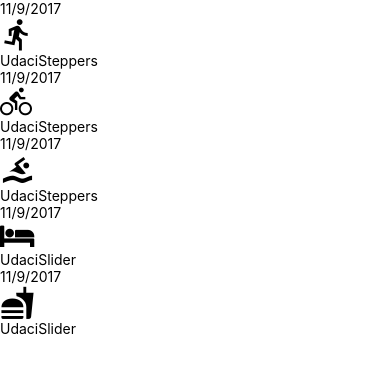
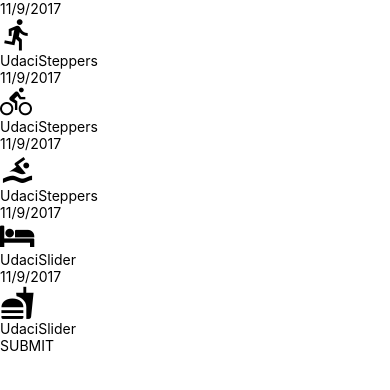
Before and after one commit to eduzol/React-Fitness, a React Native app: screen / in a window 390 px wide. Shown: the top 390 px of the page. Built offline with nearby package versions, Linux system fonts and the light colour scheme.

Commit message:
add Submit burron

```diff
--- a/components/AddEntry.js
+++ b/components/AddEntry.js
@@ -1,9 +1,18 @@
 import React, { Component } from 'react';
-import { View, Text } from 'react-native';
-import { getMetricMetaInfo } from '../utils/helpers';
+import { View, TouchableOpacity, Text } from 'react-native'
+import { getMetricMetaInfo, timeToString } from '../utils/helpers'
 import UdaciSlider from './UdaciSlider';
 import UdaciSteppers from './UdaciSteppers';
 import DateHeader from './DateHeader';
+
+function SubmitBtn ({ onPress }) {
+  return (
+    <TouchableOpacity
+      onPress={onPress}>
+        <Text>SUBMIT</Text>
+    </TouchableOpacity>
+  )
+}
 
 export default class AddEntry extends Component {
 
@@ -46,6 +55,16 @@
         }))
     }
 
+    submit = () => {
+        const key = timeToString()
+        const entry = this.state
+        // Update Redux
+        this.setState(() => ({ run: 0, bike: 0, swim: 0, sleep: 0, eat: 0 }))
+        // Navigate to home
+        // Save to "DB"
+        // Clear local notification
+    }
+
     render() {
         const metaInfo = getMetricMetaInfo()
 
@@ -74,6 +93,7 @@
                 </View>
             )
             })}
+            <SubmitBtn onPress={this.submit} />
         </View>
         )
     }
```
